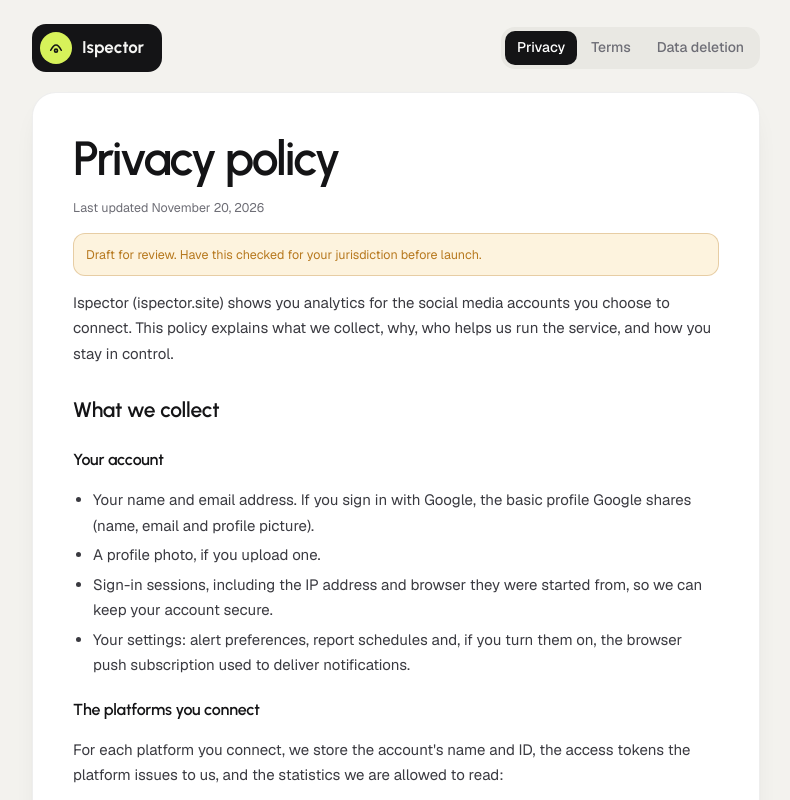
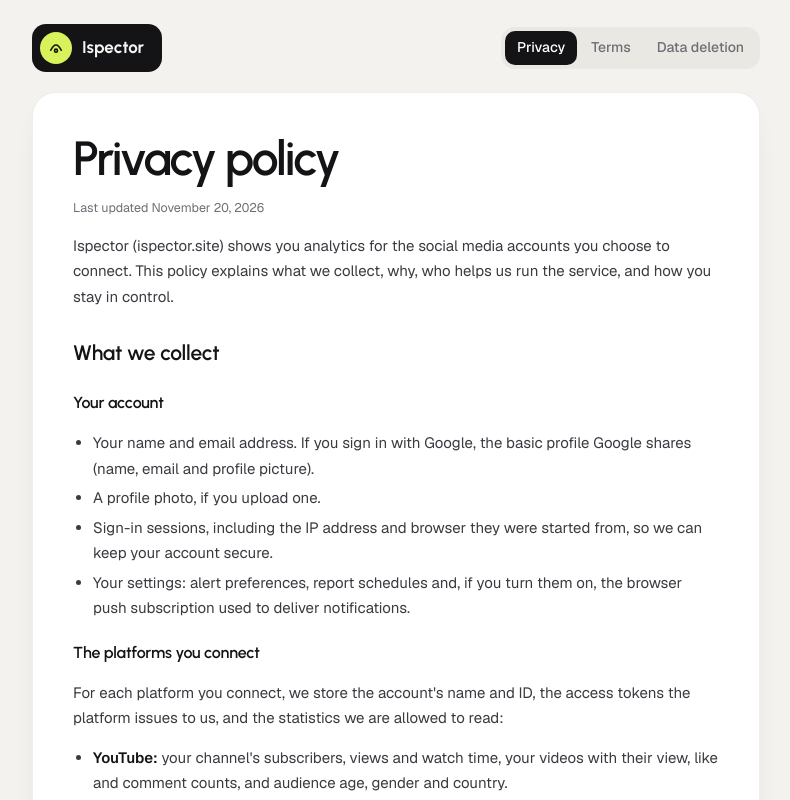
Before and after one commit to SeanRDC/social-media-analytics-tracker, a Next.js app: page /privacy in a window 1280 px wide. Shown: the top 800 px of the page, without its empty margins (244-1034 px from the left). Built offline with nearby package versions, Linux system fonts and the light colour scheme.

Commit message:
chore: remove the draft notice from the reviewed terms and privacy policy

```diff
--- a/src/app/(legal)/privacy/page.tsx
+++ b/src/app/(legal)/privacy/page.tsx
@@ -10,7 +10,6 @@ export default function PrivacyPage() {
     <article className={`${s.doc} card reveal`}>
       <h1>Privacy policy</h1>
       <p className={s.meta}>Last updated {LEGAL_UPDATED}</p>
-      <p className={s.draft}>Draft for review. Have this checked for your jurisdiction before launch.</p>
 
       <PrivacyText />
     </article>
--- a/src/app/(legal)/terms/page.tsx
+++ b/src/app/(legal)/terms/page.tsx
@@ -10,7 +10,6 @@ export default function TermsPage() {
     <article className={`${s.doc} card reveal`}>
       <h1>Terms of service</h1>
       <p className={s.meta}>Last updated {LEGAL_UPDATED}</p>
-      <p className={s.draft}>Draft for review. Have this checked for your jurisdiction before launch.</p>
 
       <TermsText />
     </article>
--- a/src/components/legal/Legal.module.css
+++ b/src/components/legal/Legal.module.css
@@ -113,14 +113,6 @@
   font-size: 12.5px;
   color: var(--mu);
 }
-.draft {
-  font-size: 12.5px;
-  padding: 10px 12px;
-  border-radius: 12px;
-  background: var(--warn-soft);
-  border: 1px solid rgba(183, 121, 31, 0.3);
-  color: var(--warn);
-}
 
 /* the same text inside a smaller panel (the agreement screen) */
 .prose {
```
Also changed, not shown: 1 other file (tests, documents, lock files or other folders).
